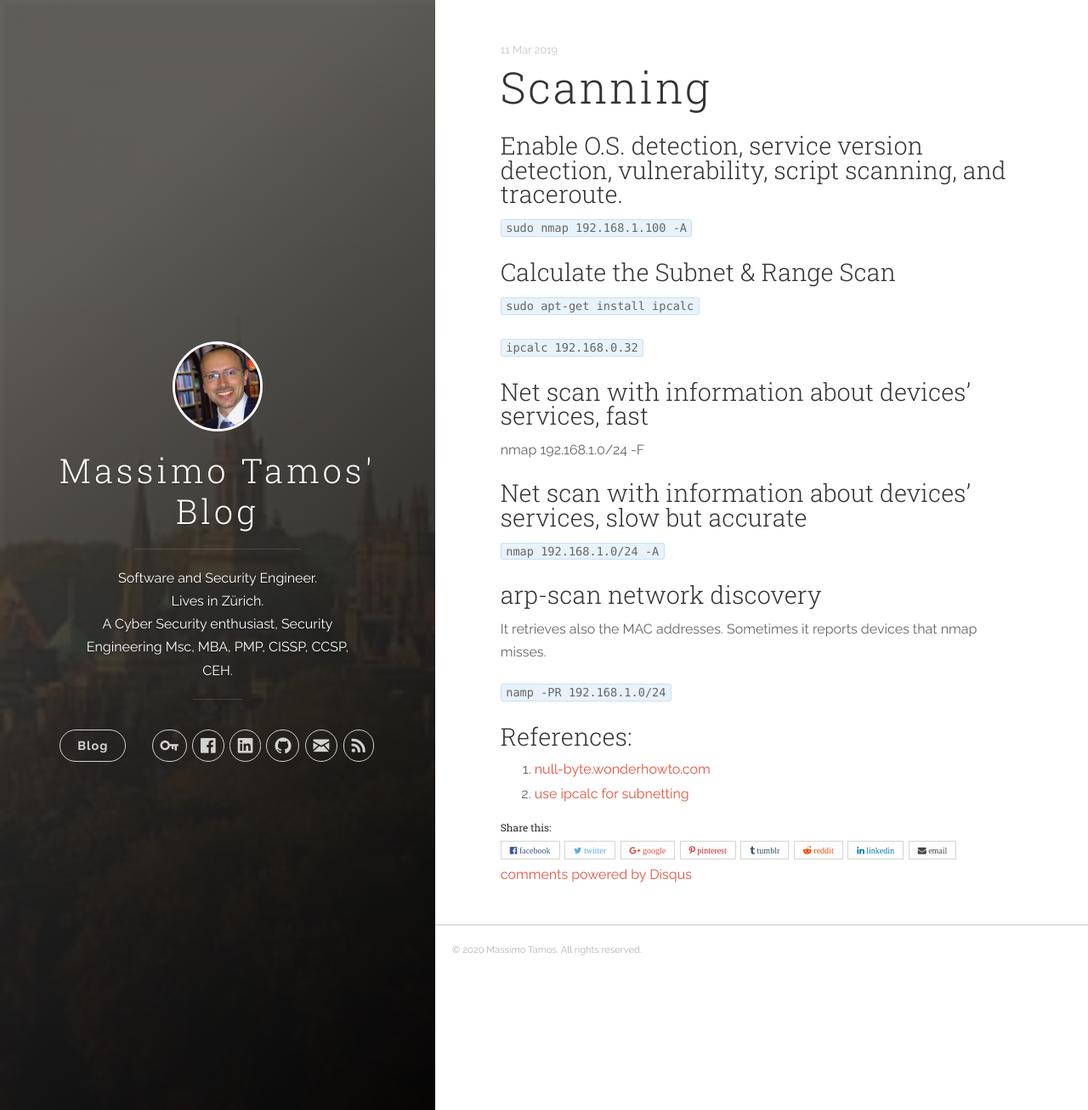
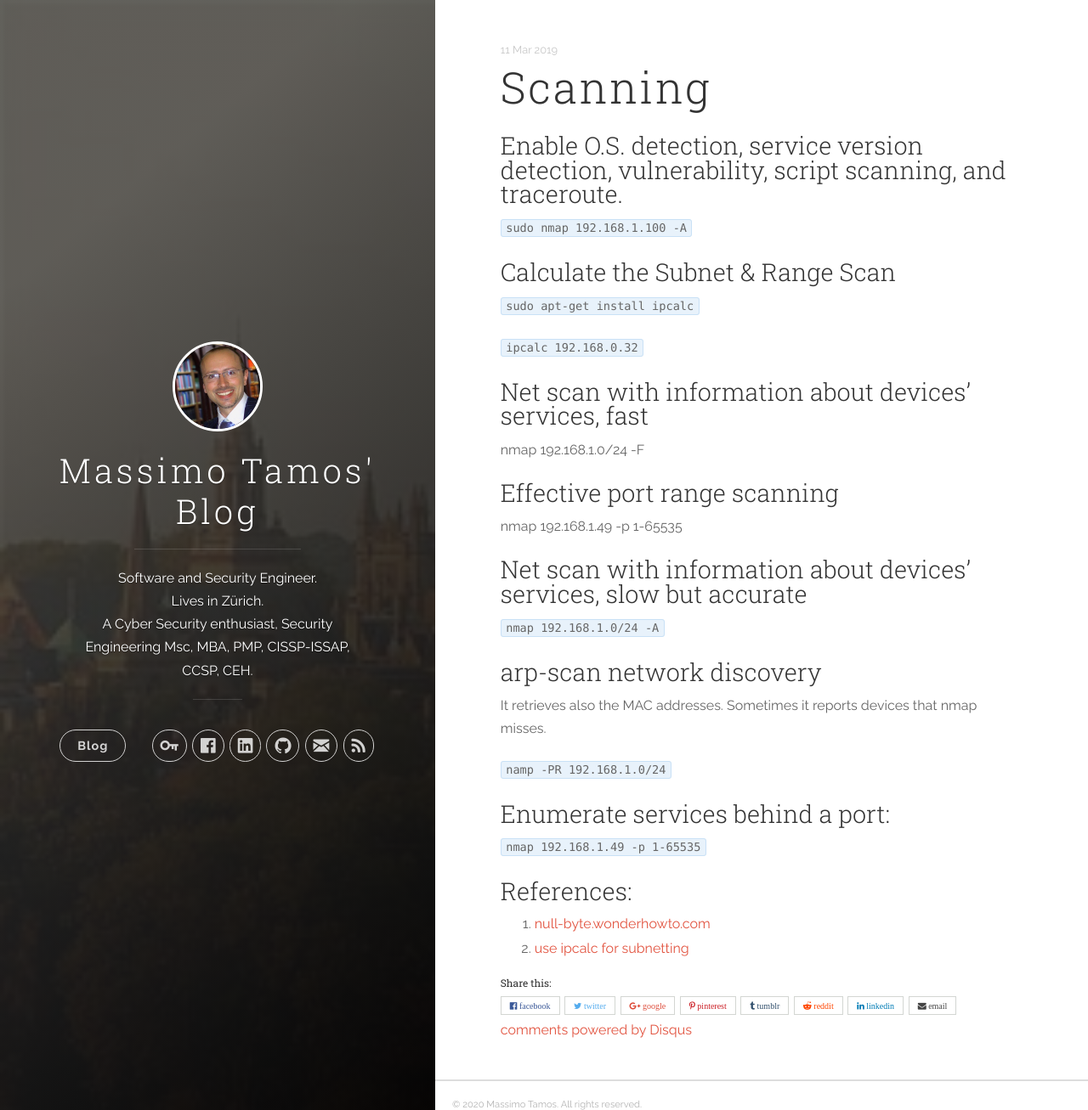
Before and after one commit to massimotamos/massimotamos.github.io, a Jekyll site: the page built from _posts/2019-03-11-Scanning.markdown, in a window 1280 px wide and 1307 px high. Shown: the whole window at 85% size. Built offline with Jekyll 4.4.1, drawn with Linux system fonts in a browser that asks for light colours; comment, search, counter and statistics services are not loaded.

Commit message:
Upgrade cerification

```diff
--- a/_config.yml
+++ b/_config.yml
@@ -1,6 +1,6 @@
 # Site settings
 title: Massimo Tamos' Blog
-description: 'Software and Security Engineer. <br />Lives in Zürich. <br />A Cyber Security enthusiast, Security Engineering Msc, MBA, PMP, CISSP, CCSP, CEH.
+description: 'Software and Security Engineer. <br />Lives in Zürich. <br />A Cyber Security enthusiast, Security Engineering Msc, MBA, PMP, CISSP-ISSAP, CCSP, CEH.
 '
 baseurl: ''
 google_analytics: 'UA-159974639-1'
@@ -9,11 +9,12 @@ URL: 'massimotamos.github.io'
 
 author:
   name: 'Massimo Tamos'
-  email: massimo.tamos@hotmail.com
+  email: massimo.tamos@gmx.ch
   twitter_username:
   facebook_username: massimotamos
   github_username:  massimotamos
   linkedin_username:  massimotamos
+  link: www.massimotamos.com
   pgpkey: 'https://pgp.circl.lu/pks/lookup?op=get&search=0xC8'
 
 defaults:
--- a/_posts/2019-03-11-Scanning.markdown
+++ b/_posts/2019-03-11-Scanning.markdown
@@ -13,6 +13,10 @@
 
 nmap 192.168.1.0/24 -F
 
+### Effective port range scanning
+
+nmap 192.168.1.49 -p 1-65535
+
 ### Net scan with information about devices' services, slow but accurate
 
 `nmap 192.168.1.0/24 -A`
@@ -22,6 +26,10 @@ It retrieves also the MAC addresses. Sometimes it reports devices that nmap miss
 
 `namp -PR 192.168.1.0/24`
 
+### Enumerate services behind a port:
+
+`nmap 192.168.1.49 -p 1-65535`
+
 ### References:
 1. [null-byte.wonderhowto.com](https://null-byte.wonderhowto.com/how-to/tactical-nmap-for-beginner-network-reconnaissance-0189856/)
 2. [use ipcalc for subnetting](https://www.linux.com/tutorials/how-calculate-network-addresses-ipcalc/)
```
Also changed, not shown: _posts/2019-03-21-FristiLeaks-1.3.md (+5 -0 lines).
